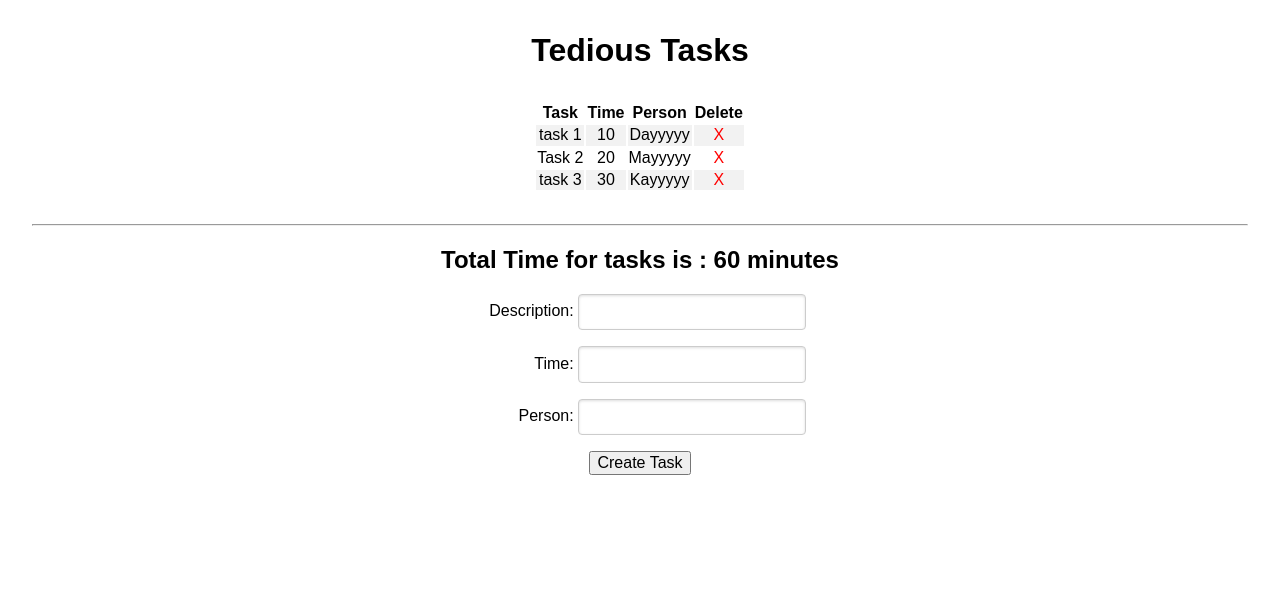
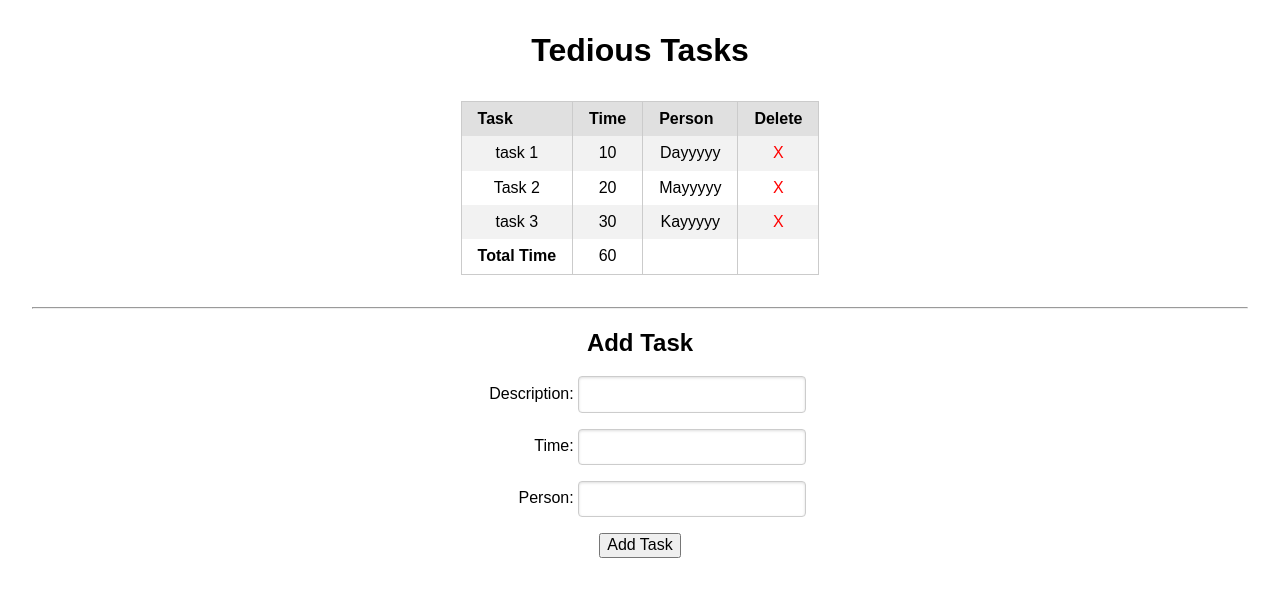
Before and after one commit to MrsKamran/unit-3-assessment, a Django app: page / in a window 1280 px wide. Shown: the top 597 px of the page. Run offline with Django 3.2, Linux system fonts and the light colour scheme; data comes from the database, SQL or seed files in the repository; some libraries are stand-ins or nearby versions.

Commit message:
a little styling updated

```diff
--- a/main/static/css/styles.css
+++ b/main/static/css/styles.css
@@ -17,3 +17,7 @@ table a {
   color: red;
   text-decoration: none;
 }
+
+.bold {
+  font-weight: bold;
+}
--- a/main/templates/main/index.html
+++ b/main/templates/main/index.html
@@ -21,7 +21,7 @@
     <h1>Tedious Tasks</h1>
     {%if task_list%}
 
-    <table class="pure-table-striped pure-table-striped">
+    <table class="pure-table pure-table-striped">
       <thead>
         <tr>
           <th>Task</th>
@@ -39,6 +39,16 @@
           <td><a href="{% url 'main:delete' task.id%}">X</a></td>
         </tr>
         {% endfor %}
+        <td class="bold">
+          Total Time
+        </td>
+        <td>
+          {%if total_time.time__sum%}
+          {{total_time.time__sum}} {%else%} 0 {%endif%}
+        </td>
+        <td></td><td></td>
+
+        </h2>
       </tbody>
     </table>
 
@@ -47,12 +57,9 @@
     {%endif%}
   </body>
   <hr />
-  <h2>
-    Total Time for tasks is : {%if total_time.time__sum%}
-    {{total_time.time__sum}} {%else%} 0 {%endif%} minutes
-  </h2>
+  <h2>Add Task</h2>
   <form class="pure-form" action="{% url 'main:create' %}" method="post">
     {% csrf_token %} {{ task_form.as_p }}
-    <input type="submit" class="pre-button" value="Create Task" />
+    <input type="submit" class="pre-button" value="Add Task" />
   </form>
 </html>
```
